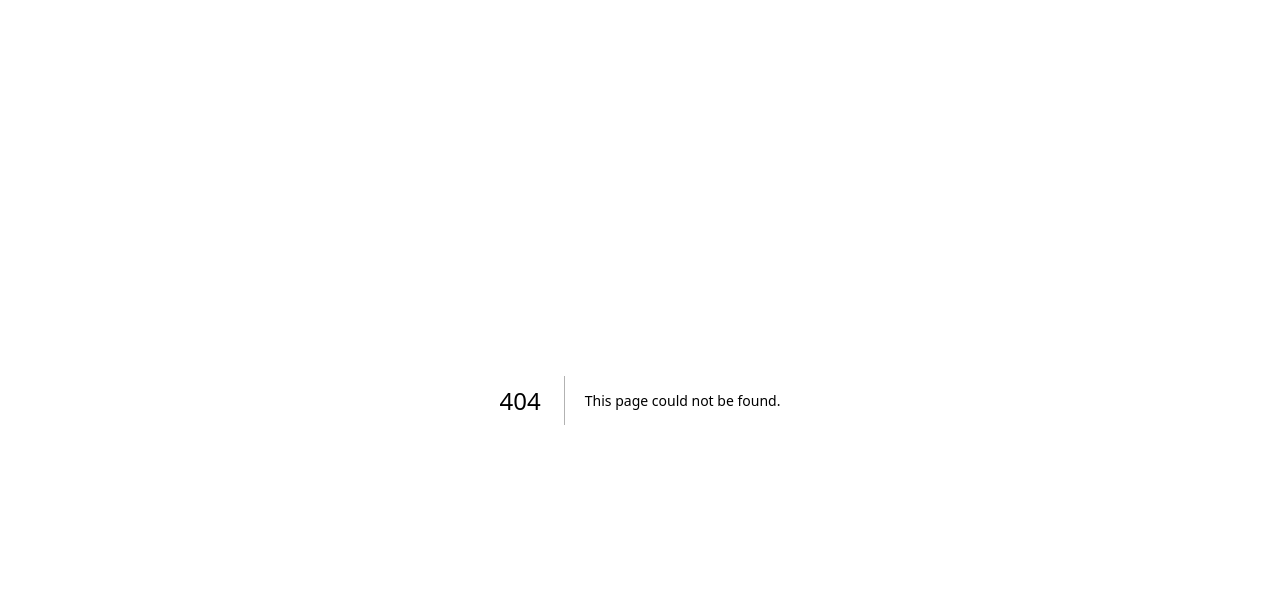
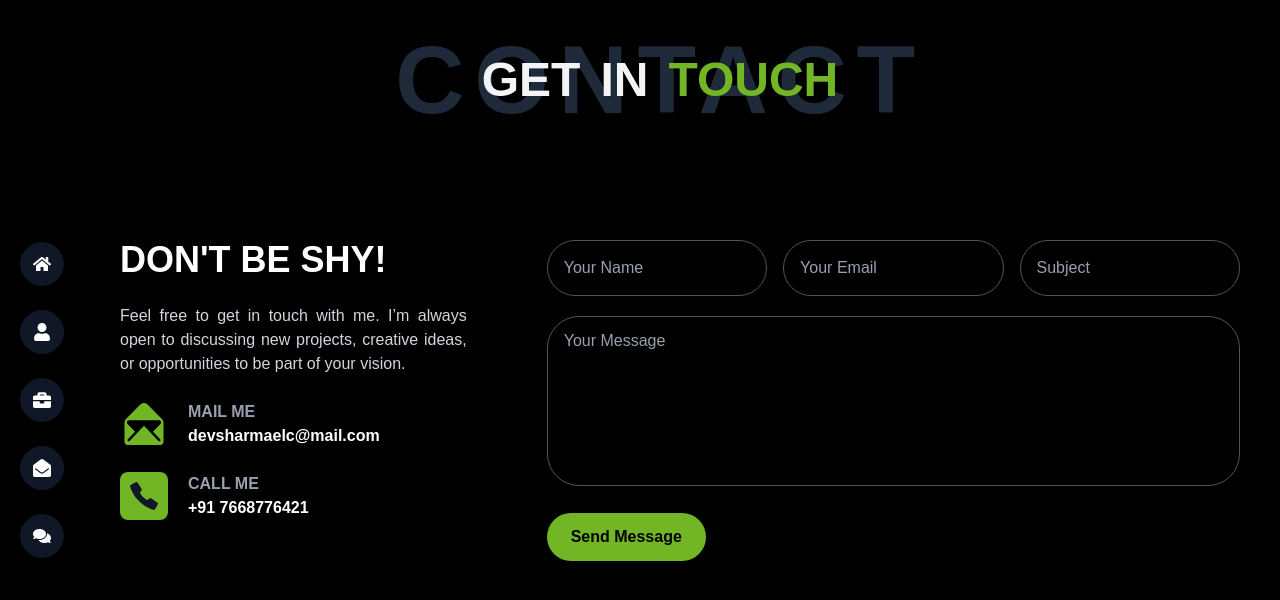
Before and after one commit to devsharma2208/latest_portfoio, a Next.js app: page /contact in a window 1280 px wide. Before the commit this address had no page. Shown: the top 600 px of the page. Built offline with nearby package versions, Linux system fonts and the light colour scheme.

Commit message:
complete works module and create contact module

```diff
--- a/src/app/about/page.jsx
+++ b/src/app/about/page.jsx
@@ -79,7 +79,7 @@ const About = () => {
       if (el) {
         e.preventDefault();
         el.scrollBy({
-          left: e.deltaY * 50,
+          left: e.deltaY * 5,
           behavior: "smooth",
         });
       }
--- /dev/null
+++ b/src/app/contact/page.jsx
@@ -0,0 +1,88 @@
+"use client";
+import Header from "@/pages/Header/page";
+import React from "react";
+import { IoIosMailOpen } from "react-icons/io";
+import { IoCallSharp } from "react-icons/io5";
+
+const Contact = () => {
+  return (
+    <div className="min-h-screen bg-black text-white">
+      <div className="sticky top-0 bg-black z-10 pb-10">
+        <Header />
+        <div className="flex flex-col justify-center items-center mr-20 ml-30">
+          <div className="w-full flex justify-center items-center my-8">
+            <div className="relative flex items-center justify-center">
+              <h1 className="text-8xl font-[900] text-gray-800 tracking-[0.1em]">
+                CONTACT
+              </h1>
+              <h1 className="absolute top-6 text-5xl font-[900] text-gray-100 flex gap-5">
+                <span>GET</span>
+                <span>IN</span>
+                <span className="text-[#72b626]">TOUCH</span>
+              </h1>
+            </div>
+          </div>
+        </div>
+      </div>
+
+      <div className="flex flex-col md:flex-row justify-between gap-20 mt-10 px-10 ml-20">
+        <div className="md:w-1/3 space-y-6">
+          <h1 className="text-4xl font-extrabold">DON'T BE SHY!</h1>
+          <p className="mt-5 text-justify font-light text-gray-300">
+            Feel free to get in touch with me. I’m always open to discussing new
+            projects, creative ideas, or opportunities to be part of your
+            vision.
+          </p>
+          <div className="flex items-center gap-5">
+            <IoIosMailOpen className="text-5xl text-[#72b626]" />
+            <div>
+              <h1 className="font-semibold text-gray-400">MAIL ME</h1>
+              <h2 className="font-bold">devsharmaelc@mail.com</h2>
+            </div>
+          </div>
+          <div className="flex items-center gap-5">
+            <IoCallSharp className="text-5xl text-gray-900 bg-[#72b626] p-2 rounded-lg" />
+            <div>
+              <h1 className="font-semibold text-gray-400">CALL ME</h1>
+              <h2 className="font-bold">+91 7668776421</h2>
+            </div>
+          </div>
+        </div>
+
+        <div className="md:w-2/3 space-y-5">
+          <div className="grid grid-cols-1 md:grid-cols-3 gap-4">
+            <input
+              type="text"
+              name="name"
+              placeholder="Your Name"
+              className="h-14 px-4 w-full border border-gray-600 rounded-full bg-transparent text-white placeholder-gray-400 focus:outline-none focus:border-[#72b626]"
+            />
+            <input
+              type="email"
+              name="email"
+              placeholder="Your Email"
+              className="h-14 px-4 w-full border border-gray-600 rounded-full bg-transparent text-white placeholder-gray-400 focus:outline-none focus:border-[#72b626]"
+            />
+            <input
+              type="text"
+              name="subject"
+              placeholder="Subject"
+              className="h-14 px-4 w-full border border-gray-600 rounded-full bg-transparent text-white placeholder-gray-400 focus:outline-none focus:border-[#72b626]"
+            />
+          </div>
+          <textarea
+            name="message"
+            placeholder="Your Message"
+            rows="6"
+            className="w-full px-4 py-3 border border-gray-600 rounded-4xl bg-transparent text-white placeholder-gray-400 focus:outline-none focus:border-[#72b626] resize-none"
+          ></textarea>
+          <button className="bg-[#72b626] text-black px-6 py-3 rounded-full font-semibold hover:bg-[#5da41f] transition duration-300">
+            Send Message
+          </button>
+        </div>
+      </div>
+    </div>
+  );
+};
+
+export default Contact;
--- a/src/app/works/page.jsx
+++ b/src/app/works/page.jsx
@@ -36,6 +36,19 @@ const Works = () => {
       ],
       live: "https://play.google.com/store/apps/details?id=com.casham&hl=en",
       code: "https://play.google.com/store/apps/details?id=com.casham&hl=en",
+    },
+    {
+      title: "3B Profiles",
+      tech: "React Native / Express js / MongoDB",
+      img: require("../../Images/3bProfiles.jpg"),
+      features: [
+        "Connects distributors, sellers, and system managers.",
+        "Simplifies order placement and tracking.",
+        "Manages inventory with ease.",
+        "Boosts growth through one smart platform.",
+      ],
+      live: "https://play.google.com/store/apps/details?id=com.pearl.bprofiles&pli=1",
+      code: "https://play.google.com/store/apps/details?id=com.pearl.bprofiles&pli=1",
     },
     {
       title: "Goibibo Clone",
@@ -95,51 +108,51 @@ const Works = () => {
   const scrollRef = useRef(null);
   const autoScrollInterval = useRef(null);
 
-  useEffect(() => {
+  const startAutoScroll = () => {
     const el = scrollRef.current;
+    if (!el || autoScrollInterval.current) return;
 
-    const startAutoScroll = () => {
     autoScrollInterval.current = setInterval(() => {
-        if (el) {
-          // If scrolled to end, reset to start
       if (el.scrollLeft + el.clientWidth >= el.scrollWidth) {
         el.scrollLeft = 0;
       } else {
         el.scrollBy({ left: 1, behavior: "smooth" });
       }
-        }
-      }, 30); // slower scroll speed
+    }, 30);
   };
 
   const stopAutoScroll = () => {
+    if (autoScrollInterval.current) {
       clearInterval(autoScrollInterval.current);
-    };
-
-    const onWheel = (e) => {
-      if (el) {
-        e.preventDefault();
-        el.scrollBy({
-          left: e.deltaY * 2,
-          behavior: "smooth",
-        });
+      autoScrollInterval.current = null;
     }
   };
 
-    if (el) {
+  useEffect(() => {
+    const el = scrollRef.current;
+    if (!el) return;
+
+    const onWheel = (e) => {
+      e.preventDefault();
+      el.scrollBy({
+        left: e.deltaY * 5,
+        behavior: "smooth",
+      });
+    };
+
     startAutoScroll();
+
     el.addEventListener("mouseenter", stopAutoScroll);
     el.addEventListener("mouseleave", startAutoScroll);
     el.addEventListener("wheel", onWheel, { passive: false });
-    }
 
     return () => {
       stopAutoScroll();
-      el?.removeEventListener("mouseenter", stopAutoScroll);
-      el?.removeEventListener("mouseleave", startAutoScroll);
-      el?.removeEventListener("wheel", onWheel);
+      el.removeEventListener("mouseenter", stopAutoScroll);
+      el.removeEventListener("mouseleave", startAutoScroll);
+      el.removeEventListener("wheel", onWheel);
     };
   }, []);
-
   return (
     <div className="min-h-screen bg-black text-white">
       <div className="sticky top-0 bg-black z-10 pb-10">
@@ -178,7 +191,8 @@ const Works = () => {
                   width={400}
                   height={200}
                   className={`rounded-lg ${
-                    project.title === "Casham"
+                    project.title === "Casham" ||
+                    project.title === "3B Profiles"
                       ? "object-contain"
                       : "object-cover"
                   } w-full h-full`}
--- a/src/pages/Header/page.jsx
+++ b/src/pages/Header/page.jsx
@@ -38,7 +38,7 @@ const Header = () => {
                 Portfolio
               </span>
             </Link>
-            <Link href={"/"} className="relative group">
+            <Link href={"/contact"} className="relative group">
               <div className="text-lg font-bold border border-gray-900 rounded-full group-hover:border-yellow-400 group-hover:rounded-r-3xl p-3 bg-gray-900 text-white group-hover:bg-yellow-400 transition">
                 <FaEnvelopeOpen className="transform group-hover:rotate-[360deg] transition-transform duration-900" />
               </div>
```
Also changed, not shown: src/Images/3bProfiles.jpg (added). Lines whose indentation alone changed are shown as unchanged.
